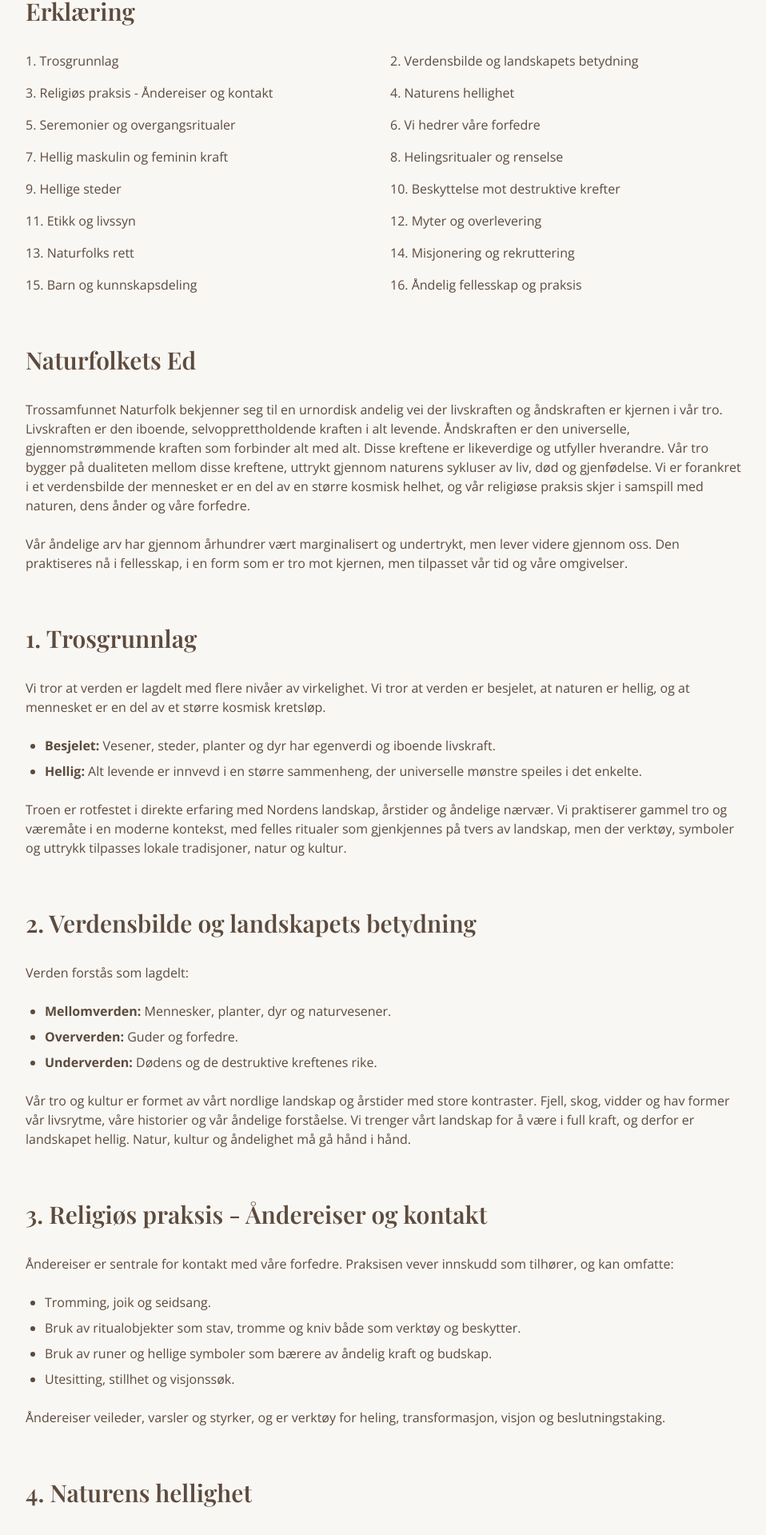
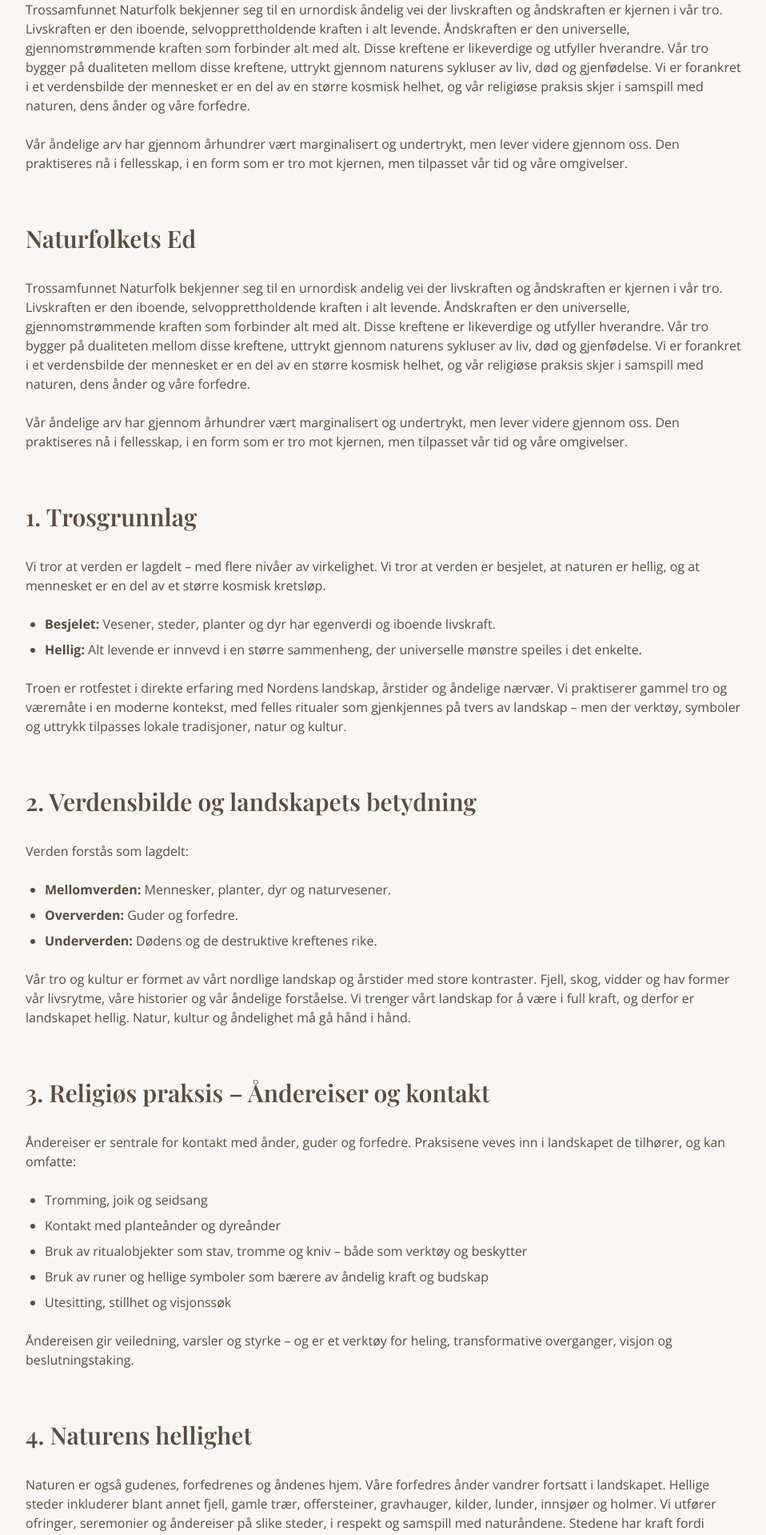
Before and after one commit to PrebenFrenning/naturfolk-website, a React (Vite) app: page /trosgrunnlag in a window 1280 px wide. Shown: the part 562-2481 px from the top of the page at 80% size, without its empty margins (160-1118 px from the left). Built offline with nearby package versions, Linux system fonts and the light colour scheme.

Commit message:
Fix Trosgrunnlag page layout

```diff
--- a/src/pages/Trosgrunnlag.tsx
+++ b/src/pages/Trosgrunnlag.tsx
@@ -65,7 +65,7 @@ const Trosgrunnlag = () => {
       <Navbar />
 
       {/* Header */}
-      <div className="bg-nature-green text-white py-24 mt-20">
+      <div className="bg-nature-green text-white py-16 mt-20">
         <div className="container-custom">
           <div className="flex items-center gap-4 mb-6">
             <Link to="/" className="flex items-center gap-2 text-white/80 hover:text-white transition-custom">
@@ -122,24 +122,12 @@ const Trosgrunnlag = () => {
           <section id="erklaring" className="mb-16">
             <h2 className="text-3xl font-serif font-semibold text-nature-brown mb-8">Erklæring</h2>
             <div className="prose prose-lg max-w-none text-nature-brown space-y-6">
-              <ol className="grid md:grid-cols-2 gap-4 list-decimal list-inside">
-                <li>Trosgrunnlag</li>
-                <li>Verdensbilde og landskapets betydning</li>
-                <li>Religiøs praksis - Åndereiser og kontakt</li>
-                <li>Naturens hellighet</li>
-                <li>Seremonier og overgangsritualer</li>
-                <li>Vi hedrer våre forfedre</li>
-                <li>Hellig maskulin og feminin kraft</li>
-                <li>Helingsritualer og renselse</li>
-                <li>Hellige steder</li>
-                <li>Beskyttelse mot destruktive krefter</li>
-                <li>Etikk og livssyn</li>
-                <li>Myter og overlevering</li>
-                <li>Naturfolks rett</li>
-                <li>Misjonering og rekruttering</li>
-                <li>Barn og kunnskapsdeling</li>
-                <li>Åndelig fellesskap og praksis</li>
-              </ol>
+              <p>
+                Trossamfunnet Naturfolk bekjenner seg til en urnordisk åndelig vei der livskraften og åndskraften er kjernen i vår tro. Livskraften er den iboende, selvopprettholdende kraften i alt levende. Åndskraften er den universelle, gjennomstrømmende kraften som forbinder alt med alt. Disse kreftene er likeverdige og utfyller hverandre. Vår tro bygger på dualiteten mellom disse kreftene, uttrykt gjennom naturens sykluser av liv, død og gjenfødelse. Vi er forankret i et verdensbilde der mennesket er en del av en større kosmisk helhet, og vår religiøse praksis skjer i samspill med naturen, dens ånder og våre forfedre.
+              </p>
+              <p>
+                Vår åndelige arv har gjennom århundrer vært marginalisert og undertrykt, men lever videre gjennom oss. Den praktiseres nå i fellesskap, i en form som er tro mot kjernen, men tilpasset vår tid og våre omgivelser.
+              </p>
             </div>
           </section>
 
@@ -161,14 +149,14 @@ const Trosgrunnlag = () => {
             <h2 className="text-3xl font-serif font-semibold text-nature-brown mb-8">1. Trosgrunnlag</h2>
             <div className="prose prose-lg max-w-none text-nature-brown space-y-6">
               <p>
-                Vi tror at verden er lagdelt med flere nivåer av virkelighet. Vi tror at verden er besjelet, at naturen er hellig, og at mennesket er en del av et større kosmisk kretsløp.
+                Vi tror at verden er lagdelt – med flere nivåer av virkelighet. Vi tror at verden er besjelet, at naturen er hellig, og at mennesket er en del av et større kosmisk kretsløp.
               </p>
               <ul className="list-disc pl-6 space-y-2">
                 <li><strong>Besjelet:</strong> Vesener, steder, planter og dyr har egenverdi og iboende livskraft.</li>
                 <li><strong>Hellig:</strong> Alt levende er innvevd i en større sammenheng, der universelle mønstre speiles i det enkelte.</li>
               </ul>
               <p>
-                Troen er rotfestet i direkte erfaring med Nordens landskap, årstider og åndelige nærvær. Vi praktiserer gammel tro og væremåte i en moderne kontekst, med felles ritualer som gjenkjennes på tvers av landskap, men der verktøy, symboler og uttrykk tilpasses lokale tradisjoner, natur og kultur.
+                Troen er rotfestet i direkte erfaring med Nordens landskap, årstider og åndelige nærvær. Vi praktiserer gammel tro og væremåte i en moderne kontekst, med felles ritualer som gjenkjennes på tvers av landskap – men der verktøy, symboler og uttrykk tilpasses lokale tradisjoner, natur og kultur.
               </p>
             </div>
           </section>
@@ -191,17 +179,18 @@ const Trosgrunnlag = () => {
 
           {/* 3. Religiøs praksis */}
           <section id="religioss-praksis" className="mb-16">
-            <h2 className="text-3xl font-serif font-semibold text-nature-brown mb-8">3. Religiøs praksis - Åndereiser og kontakt</h2>
+            <h2 className="text-3xl font-serif font-semibold text-nature-brown mb-8">3. Religiøs praksis – Åndereiser og kontakt</h2>
             <div className="prose prose-lg max-w-none text-nature-brown space-y-6">
-              <p>Åndereiser er sentrale for kontakt med våre forfedre. Praksisen vever innskudd som tilhører, og kan omfatte:</p>
+              <p>Åndereiser er sentrale for kontakt med ånder, guder og forfedre. Praksisene veves inn i landskapet de tilhører, og kan omfatte:</p>
               <ul className="list-disc pl-6 space-y-2">
-                <li>Tromming, joik og seidsang.</li>
-                <li>Bruk av ritualobjekter som stav, tromme og kniv både som verktøy og beskytter.</li>
-                <li>Bruk av runer og hellige symboler som bærere av åndelig kraft og budskap.</li>
-                <li>Utesitting, stillhet og visjonssøk.</li>
+                <li>Tromming, joik og seidsang</li>
+                <li>Kontakt med planteånder og dyreånder</li>
+                <li>Bruk av ritualobjekter som stav, tromme og kniv – både som verktøy og beskytter</li>
+                <li>Bruk av runer og hellige symboler som bærere av åndelig kraft og budskap</li>
+                <li>Utesitting, stillhet og visjonssøk</li>
               </ul>
               <p>
-                Åndereiser veileder, varsler og styrker, og er verktøy for heling, transformasjon, visjon og beslutningstaking.
+                Åndereisen gir veiledning, varsler og styrke – og er et verktøy for heling, transformative overganger, visjon og beslutningstaking.
               </p>
             </div>
           </section>
@@ -211,7 +200,7 @@ const Trosgrunnlag = () => {
             <h2 className="text-3xl font-serif font-semibold text-nature-brown mb-8">4. Naturens hellighet</h2>
             <div className="prose prose-lg max-w-none text-nature-brown space-y-6">
               <p>
-                Naturen er også gudenes, forfedrenes og åndenes hjem. Våre forfedres ånder vandrer fortsatt i landskapet. Hellige steder inkluderer blant annet fjell, gamle trær, offersteiner, gravhauger, kilder, og samspill med naturåndene. Stedene har kraft fordi åndene bor der, fordi forfedres graver finnes der, eller fordi de er blitt styrket gjennom åndelig praksis over lang tid.
+                Naturen er også gudenes, forfedrenes og åndenes hjem. Våre forfedres ånder vandrer fortsatt i landskapet. Hellige steder inkluderer blant annet fjell, gamle trær, offersteiner, gravhauger, kilder, lunder, innsjøer og holmer. Vi utfører ofringer, seremonier og åndereiser på slike steder, i respekt og samspill med naturåndene. Stedene har kraft fordi åndene bor der, fordi forfedres graver finnes der, eller fordi de er blitt styrket gjennom åndelig praksis over lang tid.
               </p>
             </div>
           </section>
@@ -240,7 +229,7 @@ const Trosgrunnlag = () => {
             <h2 className="text-3xl font-serif font-semibold text-nature-brown mb-8">6. Vi hedrer våre forfedre</h2>
             <div className="prose prose-lg max-w-none text-nature-brown space-y-6">
               <p>
-                Våre forfedre lever videre gjennom oss og i landskapet. Vi hedrer dem gjennom ritualer, ofringer og ved å leve i tråd med deres visdom. Forfedrene kan kontaktes for veiledning og beskyttelse.
+                Forfedres ånder kan gi veiledning og beskyttelse, og er til stede i våre landskap. Forbindelse oppnås blant annet gjennom utesitting/haugsitting, åndereiser og ritualer i tråd med urnordiske tradisjoner – for rådføring, overføring av immateriell kunnskap og liv i balanse mellom fortid og nåtid.
               </p>
             </div>
           </section>
@@ -250,7 +239,7 @@ const Trosgrunnlag = () => {
             <h2 className="text-3xl font-serif font-semibold text-nature-brown mb-8">7. Hellig maskulin og feminin kraft</h2>
             <div className="prose prose-lg max-w-none text-nature-brown space-y-6">
               <p>
-                Vi anerkjenner både maskuline og feminine prinsipper som likeverdige og komplementære krefter i naturen og i oss selv. Balansen mellom disse kreftene er essensiell for harmoni.
+                Livskraften (feminin) og åndskraften (maskulin) er nødvendige, likeverdige og komplementære. Balansen mellom dem søker vi å opprettholde i vår praksis for helhet og harmoni.
               </p>
             </div>
           </section>
@@ -260,7 +249,7 @@ const Trosgrunnlag = () => {
             <h2 className="text-3xl font-serif font-semibold text-nature-brown mb-8">8. Helingsritualer og renselse</h2>
             <div className="prose prose-lg max-w-none text-nature-brown space-y-6">
               <p>
-                Heling skjer på flere nivåer - fysisk, emosjonelt, mentalt og åndeligt. Vi bruker tradisjonelle metoder som urter, ritualer, energiarbeid og kontakt med åndelige hjelpere.
+                Heling skjer blant annet ved hjelp av ild, urter, ville vekster, damp, røyk, symboler og kniv som verktøy og beskytter. Rituell damp og varme – som i sauna eller laugarhus – brukes for renselse, fødsel og visjon. I disse hellige rommene søker vi kontakt med åndene, og lar kropp og sjel helbredes.
               </p>
             </div>
           </section>
@@ -270,7 +259,7 @@ const Trosgrunnlag = () => {
             <h2 className="text-3xl font-serif font-semibold text-nature-brown mb-8">9. Hellige steder</h2>
             <div className="prose prose-lg max-w-none text-nature-brown space-y-6">
               <p>
-                Visse steder i naturen bærer særlig kraftfulle energier og forbindelser til det hellige. Disse stedene respekteres og beskyttes som åndelige sentre for praksis og tilbedelse.
+                Hellige steder er naturlige kraftsentre, noen med iboende kraft forsterket av samspillet mellom kosmos, sol, måne og himmelvelvingens bevegelser. Stedene er ikke løsrevet fra sine landskap – naturen selv former våre hellige rom.
               </p>
             </div>
           </section>
@@ -280,7 +269,7 @@ const Trosgrunnlag = () => {
             <h2 className="text-3xl font-serif font-semibold text-nature-brown mb-8">10. Beskyttelse mot destruktive krefter</h2>
             <div className="prose prose-lg max-w-none text-nature-brown space-y-6">
               <p>
-                Vi anerkjenner eksistensen av både konstruktive og destruktive krefter. Gjennom ritualer, amuletter og åndelig praksis søker vi beskyttelse og balanse.
+                Ikke alle åndskrefter er hjelpsomme. Ritualer for beskyttelse kan omfatte besvergelser, symboler, ild og allianser med hjelpende ånder. Vi lærer våre medlemmer å skille mellom veiledende og villedende krefter, beskytte seg og sine – og å bruke sin egen kraft med visdom og respekt.
               </p>
             </div>
           </section>
@@ -290,7 +279,7 @@ const Trosgrunnlag = () => {
             <h2 className="text-3xl font-serif font-semibold text-nature-brown mb-8">11. Etikk og livssyn</h2>
             <div className="prose prose-lg max-w-none text-nature-brown space-y-6">
               <p>
-                Vår etikk bygger på respekt for alt levende, personlig ansvar og harmoni med naturen. Vi søker å leve i tråd med naturens prinsipper og våre forfedres visdom.
+                Vår etikk bygger på gjensidighet, respekt for naturen, forvaltning av åndelig og kulturell arv, ansvar for kommende generasjoner og vern av hellige steder. Handlingene våre bør bygge fred og harmoni mellom dimensjoner, mennesker og ånder. Samtykke og valgfrihet står sentralt, sammen med personlig ansvar for eget liv, fellesskapet og relasjonene vi inngår i.
               </p>
             </div>
           </section>
@@ -300,7 +289,7 @@ const Trosgrunnlag = () => {
             <h2 className="text-3xl font-serif font-semibold text-nature-brown mb-8">12. Myter og overlevering</h2>
             <div className="prose prose-lg max-w-none text-nature-brown space-y-6">
               <p>
-                Våre myter og fortellinger bærer dype sannheter om livets mysterier og guider oss i forståelsen av vår plass i kosmos. De formidles gjennom muntlig tradisjon og symboler.
+                Mytene er ikke historisk avgrenset, men levende og relevante. De overleverer åndelige erfaringer, etiske rettesnorer og gir form til vår forståelse av hvordan ånds- og livskraften utspiller seg i menneskenes verden. Myter og eventyr er også verktøy for å gjøre vår tro levende og inkluderende for barn og kommende generasjoner.
               </p>
             </div>
           </section>
@@ -309,9 +298,14 @@ const Trosgrunnlag = () => {
           <section id="naturfolks-rett" className="mb-16">
             <h2 className="text-3xl font-serif font-semibold text-nature-brown mb-8">13. Naturfolks rett</h2>
             <div className="prose prose-lg max-w-none text-nature-brown space-y-6">
-              <p>
-                Som urfolk har vi rettigheter til vår åndelige arv, våre hellige steder og vår kulturs kontinuitet. Vi arbeider for anerkjennelse og beskyttelse av disse rettighetene.
-              </p>
+              <ul className="list-disc pl-6 space-y-2">
+                <li>Retten til å samles og utøve ritualer og seremonier i naturen</li>
+                <li>Tilgang til hellige steder og gravplasser</li>
+                <li>Bruk av våre åndelige verktøy og symboler</li>
+                <li>Fri formidling av vår tro</li>
+                <li>Retten til å leve i tråd med vår åndelige overbevisning og naturtilhørighet</li>
+                <li>Velge fødsels- og dødsritualer i samsvar med naturfolks tradisjoner</li>
+              </ul>
             </div>
           </section>
 
@@ -320,7 +314,7 @@ const Trosgrunnlag = () => {
             <h2 className="text-3xl font-serif font-semibold text-nature-brown mb-8">14. Misjonering og rekruttering</h2>
             <div className="prose prose-lg max-w-none text-nature-brown space-y-6">
               <p>
-                Vi praktiserer ikke aggressiv misjonering. Vår tro deles med respekt og kun med de som viser oppriktig interesse. Tvang og press er fremmed for vår åndelige vei.
+                Vi deler troen vår gjennom jevnlige bålsamlinger, naturvandringer og åpne ritualer, også for ikke-medlemmer. Vi tilgjengeliggjør ritualer, myter og tradisjonskunnskap digitalt for å styrke fellesskapet. Vi er et aktivt misjonerende trossamfunn med tilstedeværelse på festivaler og arrangementer, lokale rekrutteringssamlinger, nasjonale digitale møter, personlig rekruttering, kommunikasjon i egne og lånte kanaler – og samarbeid med relevante organisasjoner.
               </p>
             </div>
           </section>
@@ -330,7 +324,7 @@ const Trosgrunnlag = () => {
             <h2 className="text-3xl font-serif font-semibold text-nature-brown mb-8">15. Barn og kunnskapsdeling</h2>
             <div className="prose prose-lg max-w-none text-nature-brown space-y-6">
               <p>
-                Barn lærer gjennom deltakelse og observasjon i et trygt miljø. Kunnskapsdeling skjer gradvis og tilpasset barnets modning og interesse, alltid med respekt for barnets egen åndelige utvikling.
+                Barn og ungdom inkluderes i alle aktiviteter sammen med sine foresatte. Læring skjer i takt med alder og modning, med vekt på lek, naturferdigheter og nærvær i hel og hellig natur. Gjennom myter og fortellinger får de ta del i naturfolks etiske og åndelige grunnlag, og gjennom seremonier får de selv erfare natur- og åndskrefter slik de utspiller seg i Nordens naturlandskap. Familien er hellig, og kunnskapsdeling på tvers av generasjoner er grunnleggende.
               </p>
             </div>
           </section>
@@ -340,8 +334,27 @@ const Trosgrunnlag = () => {
             <h2 className="text-3xl font-serif font-semibold text-nature-brown mb-8">16. Åndelig fellesskap og praksis</h2>
             <div className="prose prose-lg max-w-none text-nature-brown space-y-6">
               <p>
-                Fellesskapet bygger på gjensidig respekt, støtte og deling av åndelig praksis. Vi samles i jevnlige intervaller for ritualer, læring og styrking av våre bånd til hverandre og naturen.
+                Likeverd og fellesskap er viktige verdier. Sirkelen er både symbol og verktøy for å sikre at alles stemmer blir hørt. Praksisen vår henter næring fra førkristen, urnordisk åndelighet – med rik variasjon, men felles kjerne: respekt for naturen og kontakt med åndskrefter gjennom direkte erfaring. Vi forener disse uttrykkene i ett åndelig fellesskap som praktiserer et enhetlig sett av ritualer tilpasset de unike naturlandskapene vi lever i.
               </p>
+            </div>
+          </section>
+
+          {/* Naturfolkets Ed */}
+          <section id="naturfolkets-ed-full" className="mb-16">
+            <h2 className="text-3xl font-serif font-semibold text-nature-brown mb-8">Naturfolkets Ed</h2>
+            <div className="prose prose-lg max-w-none text-nature-brown space-y-6">
+              <div className="text-center italic text-lg">
+                <p>Med føttene på jorda</p>
+                <p>med hodet i himmelen</p>
+                <p>med hånda på hjertet</p>
+                <p className="font-semibold">Jeg lover!</p>
+                <br />
+                <p>Å holde vannet friskt og rennende</p>
+                <p>å holde ilden varm og brennende</p>
+                <p>å holde lufta klar og svevende</p>
+                <p>å holde jorda rik og levende</p>
+                <p className="font-semibold">Jeg lover!</p>
+              </div>
             </div>
           </section>
 
```
